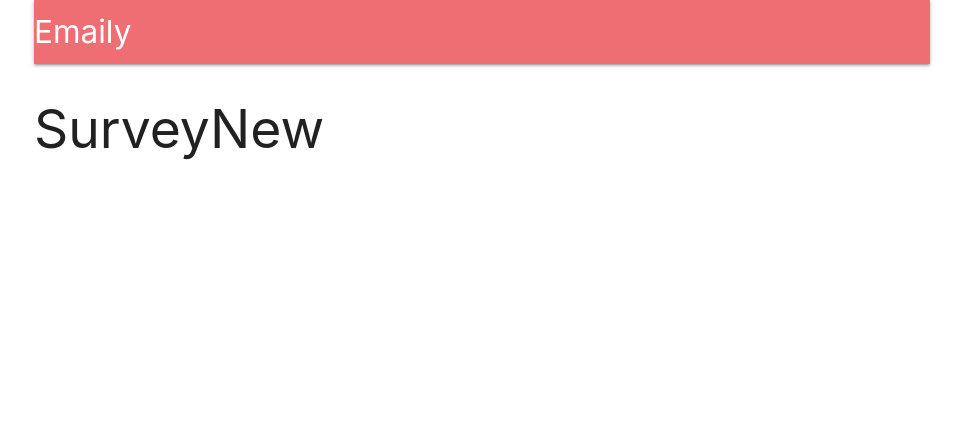
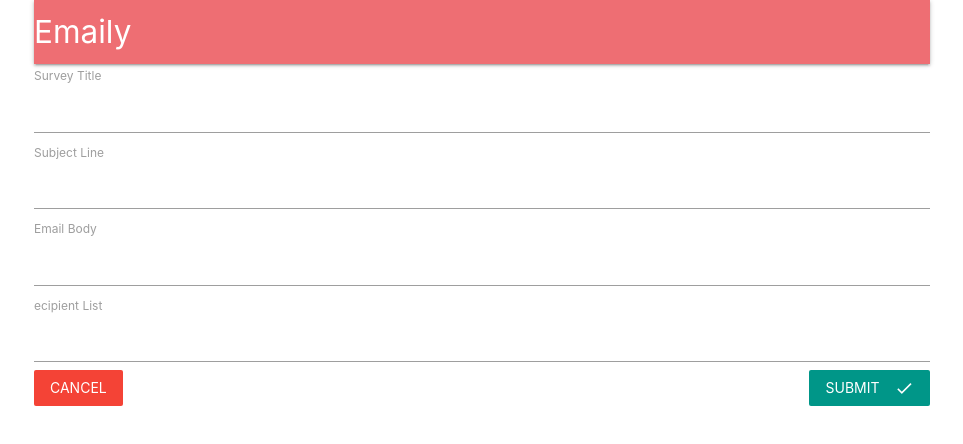
Before and after one commit to phucvu/Nodejs, a React app in the folder client/: page /surveys/new in a window 1280 px wide. Shown: the whole page, without its empty margins (158-1121 px from the left). Built offline with nearby package versions, Linux system fonts and the light colour scheme; no server answers.

Commit message:
using setup redux-form

```diff
--- a/client/package.json
+++ b/client/package.json
@@ -13,6 +13,7 @@
     "react-scripts": "2.1.1",
     "react-stripe-checkout": "^2.6.3",
     "redux": "^4.0.1",
+    "redux-form": "^7.4.2",
     "redux-thunk": "^2.3.0"
   },
   "scripts": {
--- a/client/public/index.html
+++ b/client/public/index.html
@@ -10,6 +10,7 @@
       homescreen on Android. See https://developers.google.com/web/fundamentals/web-app-manifest/
     -->
     <link rel="manifest" href="%PUBLIC_URL%/manifest.json">
+    <link href="https://fonts.googleapis.com/icon?family=Material+Icons" rel="stylesheet">
     <!--
       Notice the use of %PUBLIC_URL% in the tags above.
       It will be replaced with the URL of the `public` folder during the build.
--- a/client/src/components/App.js
+++ b/client/src/components/App.js
@@ -5,9 +5,8 @@ import * as actions from '../actions';
 
 import Header from './Header';
 import Landing from './Landing';
-
-const Dashboard = () => <h2>Dashboard</h2>;
-const SurveyNew = () => <h2>SurveyNew</h2>;
+import Dashboard from './Dashboard';
+import SurveyNew from './surveys/SurveyNew';
 
 class App extends Component {
   componentDidMount() {
@@ -16,16 +15,14 @@ class App extends Component {
 
   render() {
     return (
+      <BrowserRouter>
         <div className="container">
-        <BrowserRouter>
-          <div>
           <Header />
           <Route exact path="/" component={Landing} />
           <Route exact path="/surveys" component={Dashboard} />
           <Route path="/surveys/new" component={SurveyNew} />
         </div>
       </BrowserRouter>
-      </div>
     );
   };
 };
--- /dev/null
+++ b/client/src/components/Dashboard.js
@@ -0,0 +1,18 @@
+import React from 'react';
+import { Link } from 'react-router-dom';
+
+const Dashboard = () => {
+  return (
+    <div>
+      Dashboard
+      <div className="fixed-action-btn">
+        <Link to="/surveys/new" className="btn-floating btn-large red">
+          <i className="material-icons">add</i>
+        </Link>
+      </div>
+
+    </div>
+  );
+};
+
+export default Dashboard;
--- /dev/null
+++ b/client/src/components/surveys/SurveyField.js
@@ -0,0 +1,14 @@
+// SurveyField contains logic to render a single lable and text input
+import React from 'react';
+
+// reduxform generate props automatically
+// props = {input: ..., object: ...., ...:...}
+//
+export default ({ input, label }) => {
+  return (
+    <div>
+      <label>{label}</label>
+      <input {...input} />
+    </div>
+  );
+};
--- /dev/null
+++ b/client/src/components/surveys/SurveyForm.js
@@ -0,0 +1,42 @@
+// SurveyForm shows a form for a user to add input
+import _ from 'lodash';
+import React, { Component } from 'react';
+import { reduxForm, Field } from 'redux-form';
+import { Link } from 'react-router-dom';
+import SurveyField from './SurveyField';
+
+const FIELDS = [
+  {label: 'Survey Title', name: 'title'},
+  {label: 'Subject Line', name: 'subject'},
+  {label: 'Email Body', name: 'body'},
+  {label: 'ecipient List', name: 'emails'}
+];
+
+class SurveyForm extends Component {
+  renderFields() {
+    return _.map(FIELDS, ({ label, name }) => {
+      return <Field key={name} component={SurveyField} type="text" label={label} name={name} />
+    });
+  }
+
+  render() {
+    return (
+      <div>
+        <form onSubmit={this.props.handleSubmit(values => console.log(values))}>
+          {this.renderFields()}
+          <Link to="/surveys" className="red btn-flat white-text">
+            Cancel
+          </Link>
+          <button type="submit" className="teal btn-flat right white-text">
+            Submit
+            <i className="material-icons right">done</i>
+          </button>
+        </form>
+      </div>
+    );
+  }
+}
+
+export default reduxForm({
+  form: 'surveyForm'
+})(SurveyForm);
--- /dev/null
+++ b/client/src/components/surveys/SurveyNew.js
@@ -0,0 +1,15 @@
+// SurveyNew shows SurveyForm and SurveyReview
+import React, { Component } from 'react';
+import SurveyForm from './SurveyForm';
+
+class SurveyNew extends Component {
+  render() {
+    return (
+      <div>
+        <SurveyForm />
+      </div>
+    );
+  }
+}
+
+export default SurveyNew;
--- a/client/src/reducers/index.js
+++ b/client/src/reducers/index.js
@@ -1,6 +1,8 @@
 import { combineReducers } from 'redux';
+import { reducer as reduxForm } from 'redux-form';
 import authReducer from './authReducer';
 
 export default combineReducers({
-    auth: authReducer
+    auth: authReducer,
+    form: reduxForm
 });
--- a/client/src/setupProxy.js
+++ b/client/src/setupProxy.js
@@ -3,5 +3,5 @@ const proxy = require('http-proxy-middleware')
 
 module.exports = function(app) {
     app.use(proxy('/auth/google', { target: 'http://localhost:5000' }))
-    app.use(proxy('/api/*', { target: 'http://localhost:5000' }))
+    app.use(proxy('/api', { target: 'http://localhost:5000' }))
 }
```
Also changed, not shown: client/README.md, 1 other file. Lines whose indentation alone changed are shown as unchanged.
